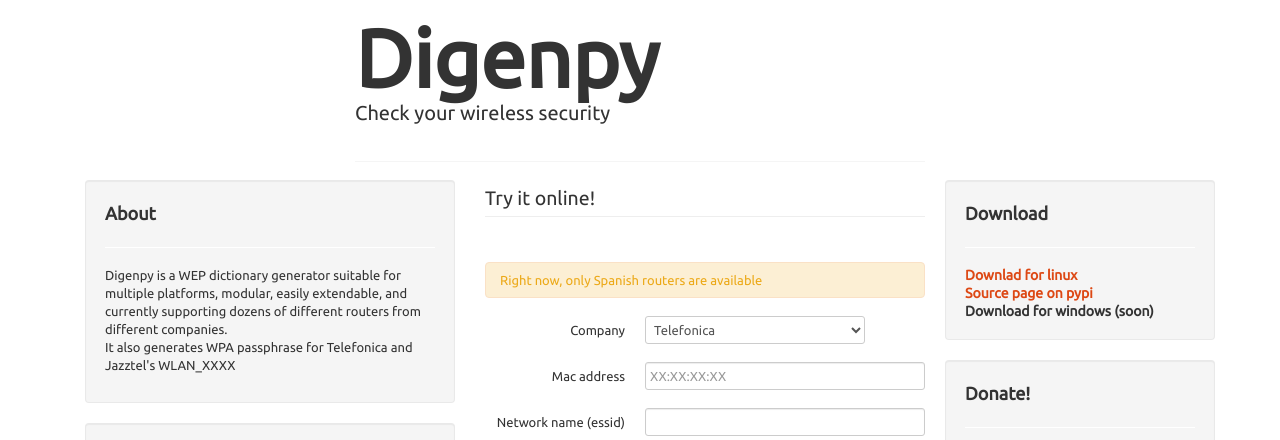
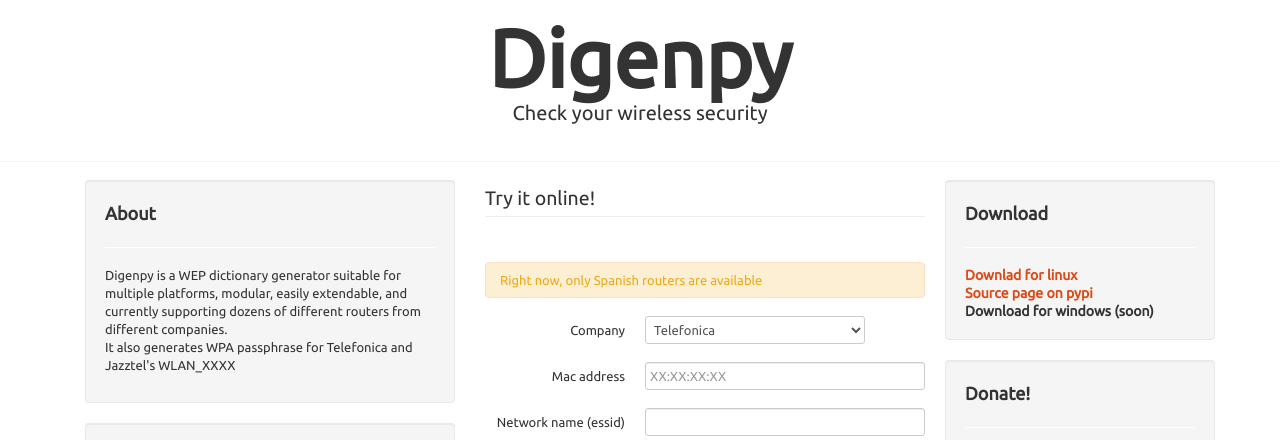
Before and after one commit to XayOn/digenpy, a Flask app: page / in a window 1280 px wide; the page is wider, and only the part inside the window is pictured. Shown: the top 440 px of that part. Run offline with Flask 2, Linux system fonts and the light colour scheme; some libraries are stand-ins or nearby versions.

Commit message:
Ok, I was stupid

```diff
--- a/digenpyweb/templates/index.html
+++ b/digenpyweb/templates/index.html
@@ -25,7 +25,7 @@
 </head>
 
 <body>
-    <div class="span6" style="float:none; margin-left:auto; margin-right:auto">
+    <div style="text-align:center;">
         <div class="page-header">
             <h1 style="font-size:81px"> Digenpy </h1>
             <p class="lead"> Check your wireless security</p>
```
